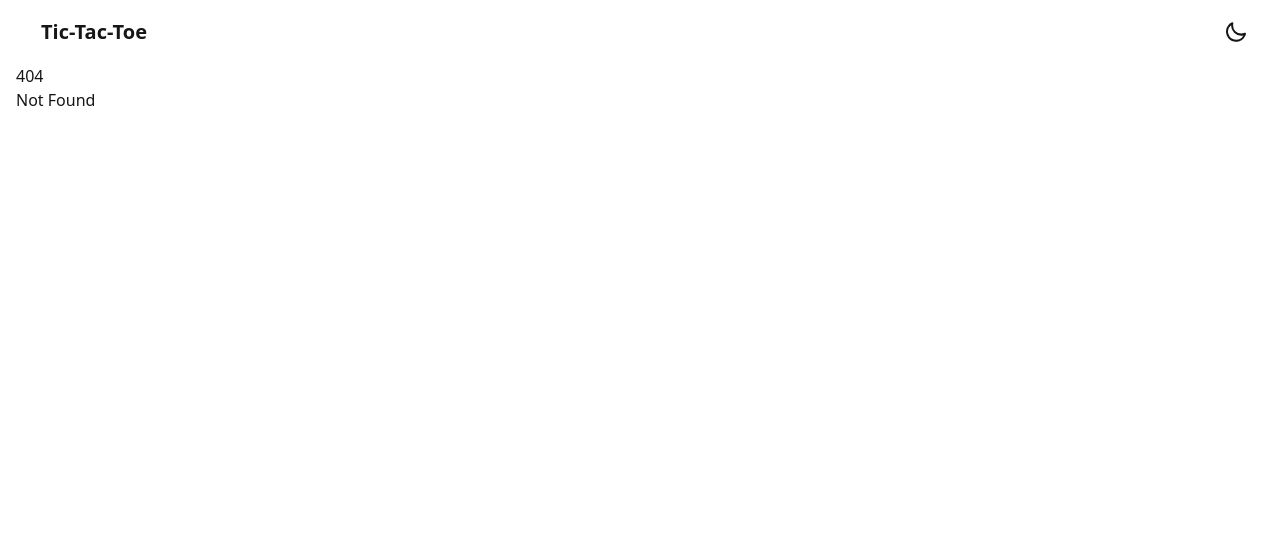
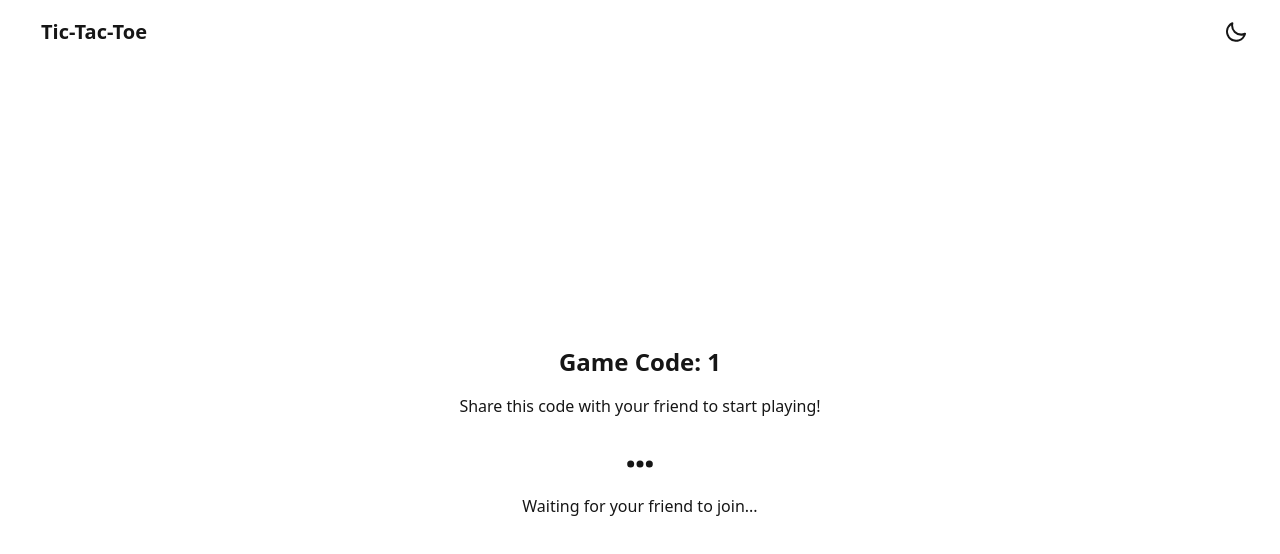
Before and after one commit to ch33kaboo/tictacfun, a SvelteKit app: page /game/1 in a window 1280 px wide. Before the commit this address had no page. Shown: the top 554 px of the page. Built offline with nearby package versions, Linux system fonts and the light colour scheme.

Commit message:
made route to play the game and made its UI

```diff
--- /dev/null
+++ b/src/routes/game/[code]/+page.svelte
@@ -0,0 +1,25 @@
+<script lang="ts">
+	import { page } from '$app/state';
+
+	const gameCode = page.params.code;
+	let isWaiting = true;
+
+	// TODO: Implement WebSocket connection and game logic
+</script>
+
+<div class="flex min-h-[calc(100vh-4rem)] items-center justify-center">
+	{#if isWaiting}
+		<div class="text-center">
+			<h2 class="mb-4 text-2xl font-bold">Game Code: {gameCode}</h2>
+			<p class="mb-8">Share this code with your friend to start playing!</p>
+			<div class="flex flex-col items-center gap-4">
+				<div class="loading loading-dots loading-lg"></div>
+				<p>Waiting for your friend to join...</p>
+			</div>
+		</div>
+	{:else}
+		<div class="grid grid-cols-3 gap-4">
+			<!-- Game board will be implemented here -->
+		</div>
+	{/if}
+</div>
```
